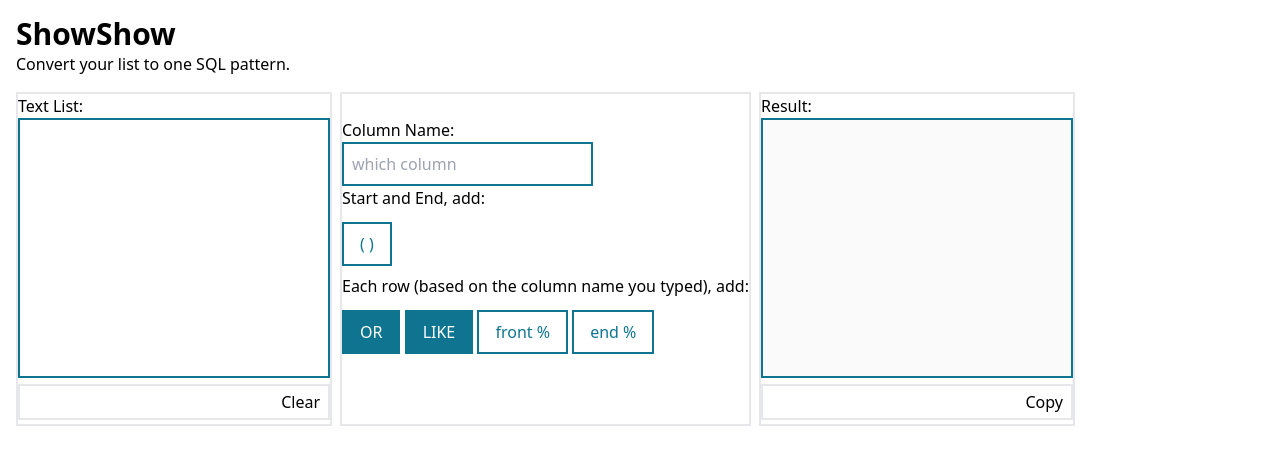
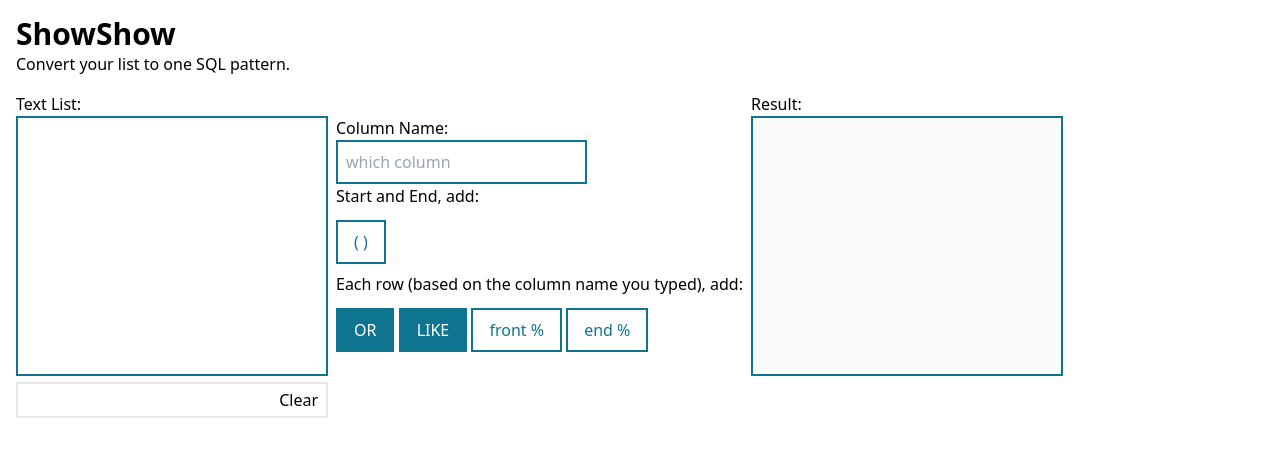
Before and after one commit to chochinlu/showshow, a SvelteKit app: page / in a window 1280 px wide. Shown: the top 464 px of the page. Built offline with nearby package versions, Linux system fonts and the light colour scheme.

Commit message:
show copied message

```diff
--- a/src/routes/+page.svelte
+++ b/src/routes/+page.svelte
@@ -6,6 +6,7 @@
 
 	let columnName = ''
 	let sourceValue = ''
+	let resultMessage = ''
 
 	let quoteSelected = false
 	let frontSymbolSelected = false
@@ -21,7 +22,8 @@
 
 	function copyText() {
 		navigator.clipboard.writeText(targetValue)
-		alert('Copied the text')
+		resultMessage = 'Text copied!'
+		setTimeout(() => resultMessage = '', 2000)
 	}
 
 	$: tempTargetValue = sourceItemList
@@ -39,13 +41,13 @@
 <h1 class="text-3xl font-bold">ShowShow</h1>
 <p class="mb-4">Convert your list to one SQL pattern.</p>
 <div class="flex flex-col md:flex-row">
-	<div class="mb-2 border-2">
+	<div class="mb-2">
 		<div>Text List:</div>
 		<TextList name="source" bind:text={sourceValue} />
 		<ActionButton on:click={clearSource}>Clear</ActionButton>
 	</div>
 
-	<div class="mb-2 mx-0 pt-0 border-2 md:mx-2 md:pt-6">
+	<div class="mb-2 mx-0 pt-0 md:mx-2 md:pt-6">
 		<p>Column Name:</p>
 		<div>
 			<input
@@ -62,9 +64,14 @@
 		<Button bind:selected={backSymbolSelected}>end %</Button>
 	</div>
 
-	<div class="mb-2 border-2">
+	<div class="mb-2">
 		<div>Result:</div>
 		<TextList name="result" disabled={true} bind:text={targetValue} />
-		<ActionButton on:click={copyText}>Copy</ActionButton>
+		{#if sourceValue}
+			<ActionButton on:click={copyText}>Copy</ActionButton>
+		{/if}
+		{#if sourceValue && resultMessage}
+			<div>{resultMessage}</div>
+		{/if}
 	</div>
 </div>
```
